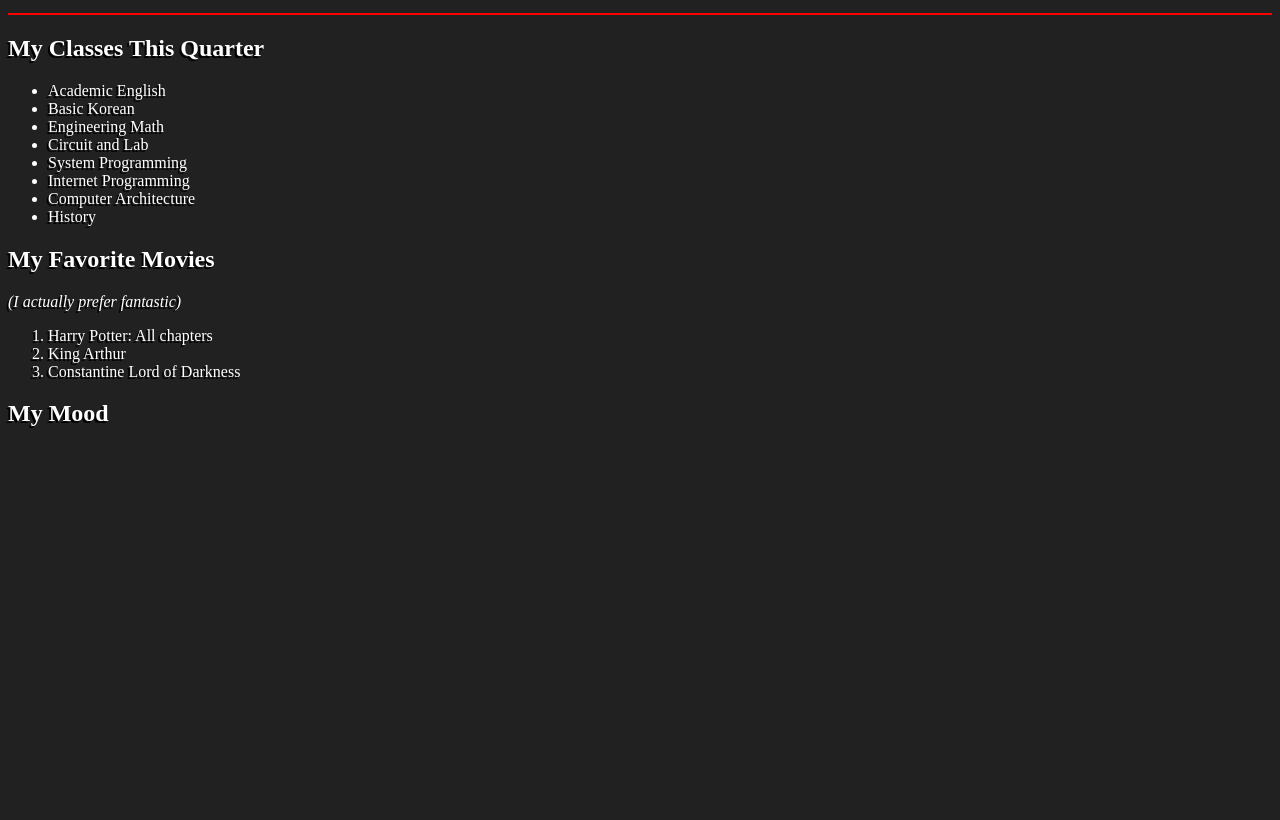
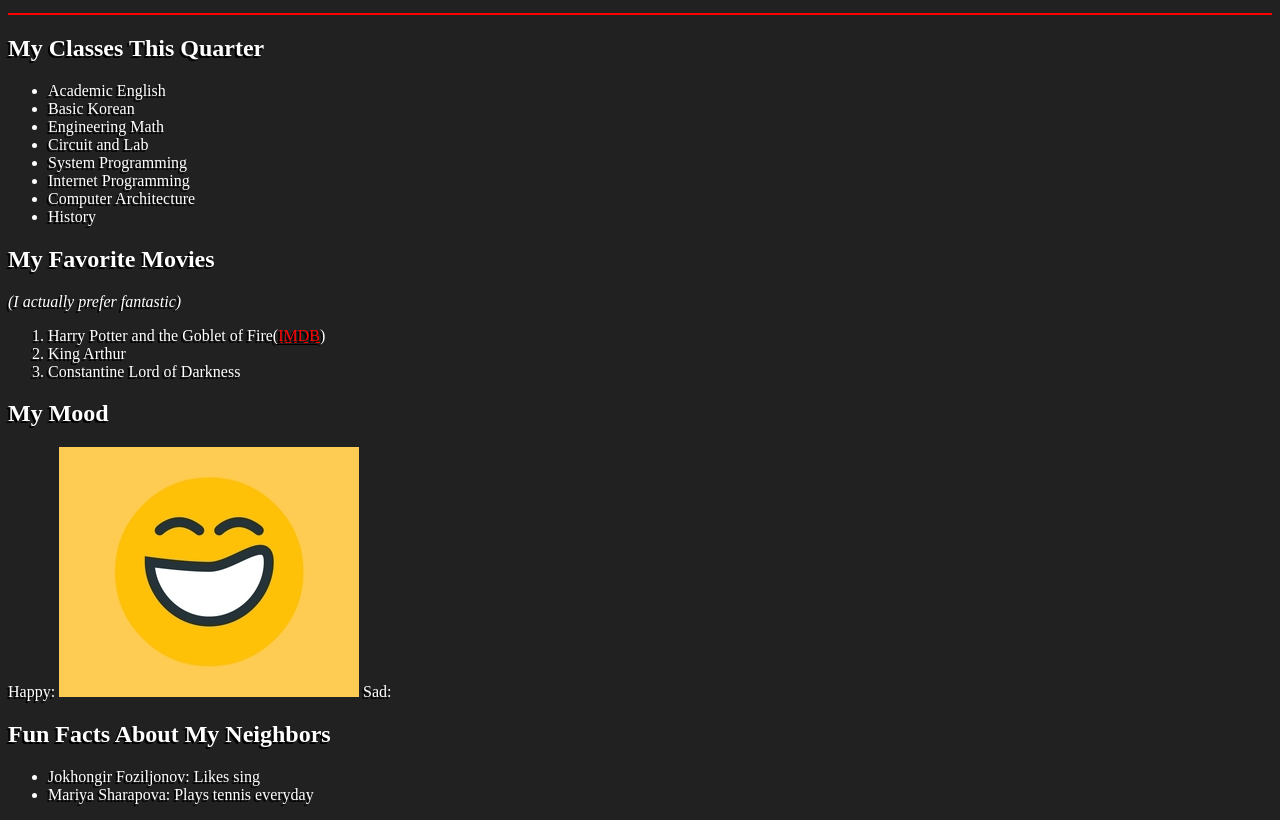
Before and after one commit to iuthub/lab-1-U1610219-Shakhzodbek, a plain HTML site: page web_site/index.html in a window 1280 px wide. Shown: the part 101-921 px from the top of the page. Before the commit the page ends 800 px from the top, so only its background shows below. Drawn offline with Linux system fonts and the light colour scheme.

Commit message:
Adding pictures and finish information

```diff
--- a/web_site/index.html
+++ b/web_site/index.html
@@ -25,15 +25,21 @@
 	<h2>My Favorite Movies</h2>
 	<p><i>(I actually prefer fantastic)</i></p>
 	<ol>
-		<li>Harry Potter: All chapters</li>
+		<li>Harry Potter and the Goblet of Fire(<a href="http://www.imdb.com/title/tt0330373/?ref_=fn_tt_tt_5">IMDB</a>)</li>
 		<li>King Arthur</li>
 		<li>Constantine Lord of Darkness</li>
 	</ol>
 
 	<h2>My Mood</h2>
 	<div>
+		Happy: <img src="res/good_mood.jpg" alt="Good Mood"> Sad: <img src="" alt="">
+	</div>
 
-	</div>
+	<h2>Fun Facts About My Neighbors</h2>
+	<ul>
+		<li>Jokhongir Foziljonov: Likes sing</li>
+		<li>Mariya Sharapova: Plays tennis everyday</li>
+	</ul>
 
 </body>
 </html>
--- a/web_site/style.css
+++ b/web_site/style.css
@@ -1,6 +1,9 @@
 body{
-
+	font-family: Times Mew TimesNewRoman, "Times New Roman", Times, Baskerville, Georgia, serif;
 	background-color: #212121;
 	text-shadow: -2px 2px black;
 	color: white;
 }
+a{
+	color: red;
+}
```
Also changed, not shown: web_site/res/good_mood.jpg (added).
